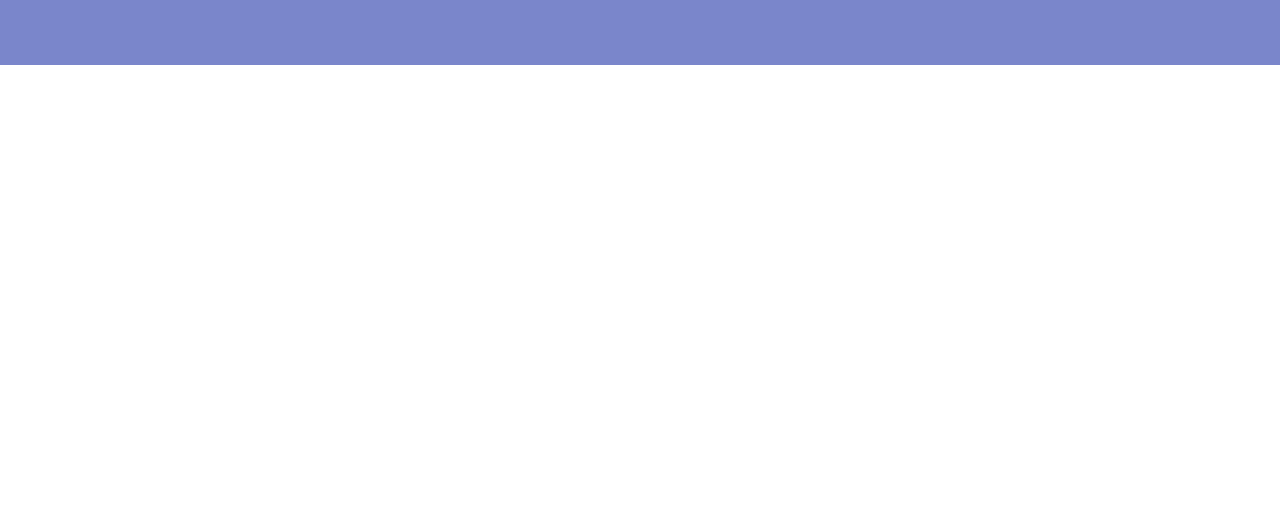
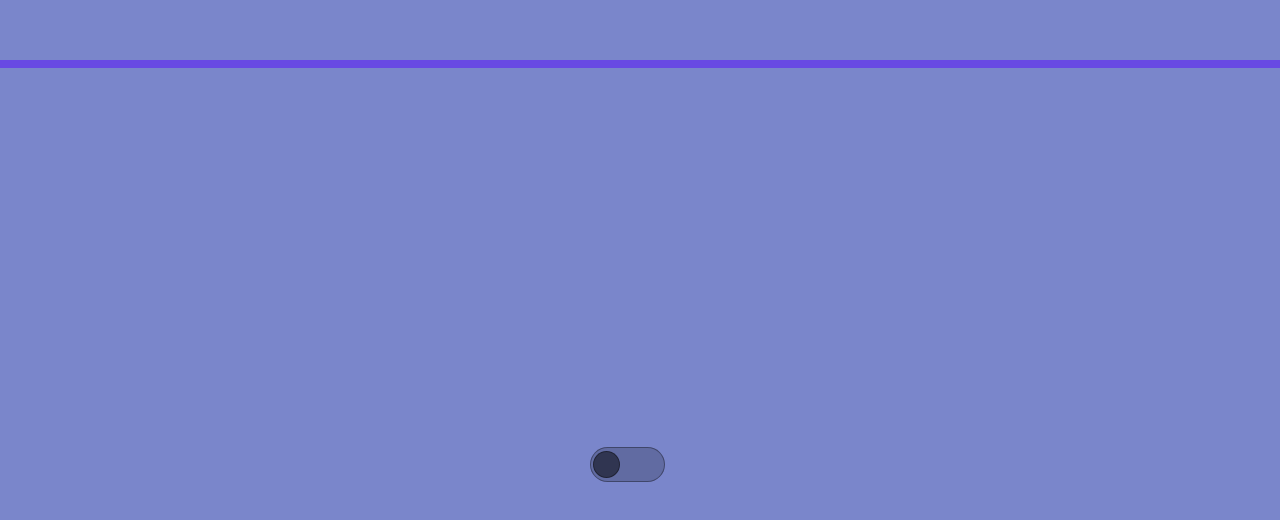
Before and after one commit to dgillen27/animation_collection, a React (Create React App) app: page / in a window 1280 px wide. Shown: the part 1540-2060 px from the top of the page. Before the commit the page ends 1605 px from the top, so only its background shows below. Built offline with nearby package versions, Linux system fonts and the light colour scheme.

Commit message:
toggle html css done, needs functionality. started input, needs major fix

```diff
--- a/src/App.css
+++ b/src/App.css
@@ -20,7 +20,8 @@
   position: absolute;
   top: 50%;
   left: 50%;
-  transform: translate(-50%, -50%)
+  transform: translate(-50%, -50%);
+  text-align: center;
 }
 
 .text-wrapper h1 {
@@ -165,12 +166,12 @@
 /* Buttons Page */
 
 .buttons-page {
-  height: 100vh;
+  height: 99vh;
   display: flex;
   justify-content: center;
   align-items: center;
   background-color: #7a86cb;
-  border-top: 5px solid #6849e3;
+  border-top: 1vh solid #6849e3;
 }
 
 button {
@@ -264,17 +265,129 @@ button:focus:after {
   top: 80px;
 }
 
+/* Input Page */
+
+.input-page {
+  background: #7a86cb;
+  display: flex;
+  justify-content: center;
+  align-items: center;
+  height: 99vh;
+  border-top: 1vh solid #6849E3;
+}
+
+#input {
+  background: #49517B;
+  border: 1px solid #24283D;
+  color: #E6E7F2;
+  height: 30px;
+  border-radius: 5px;
+  transition: 500ms;
+  padding: 5px;
+  font-family: 'Barlow', sans-serif;
+}
+
+#input:focus {
+  background: transparent;
+  outline: none;
+  border: 1px solid #0027FF;
+  color: #383E5E;
+}
+
+#input:focus:empty {
+  border-color: #0027FF;
+}
+
+label {
+  color: #E6E7F2;
+  position: relative;
+  /* top: 48vh; */
+  /* left: 45vw; */
+  transition: 500ms;
+  font-family: 'Barlow', sans-serif;
+  z-index: 5;
+}
+
+#input:focus + label {
+  /* top: 42vh; */
+  color: #0027FF;
+  background: #7a86cb;
+}
+
+#input:valid + label {
+  /* top: 42vh; */
+  color: #383E5E;
+  background: #7a86cb;
+}
+
+#input:valid {
+  background-color: transparent;
+}
+
+#input:focus:valid {
+  border: 1px solid #383E5E;
+}
+
+/* Toggle Page */
+
+.toggle-page {
+  height: 99vh;
+  background: #7a86cb;
+  display: flex;
+  justify-content: center;
+  align-items: center;
+  border-top: 1vh solid #6849E3;
+}
+
+input {
+  border: 1px solid rgba(0, 0, 0, 0.35);
+  width: 75px;
+  height: 35px;
+  background: rgba(0, 0, 0, 0.2);
+  border-radius: 40px;
+  user-appearence: none;
+  -webkit-appearance: none;
+}
+
+input:hover, #toggle-label:hover {
+  cursor: pointer;
+}
+
+input:checked + #toggle-label {
+  transform: translateX(40px);
+  background: #E6E7F2;
+  border: 1px solid #E6E7F2;
+}
+
+input:checked {
+  background: rgba(230, 231, 242, 0.15);
+}
+
+input:focus {
+  outline: none;
+}
+
+#toggle-label {
+  position: relative;
+  background: rgba(0, 0, 0, 0.5);
+  border: 1px solid rgba(0, 0, 0, 0.35);
+  height: 25px;
+  width: 25px;
+  border-radius: 50px;
+  right: 75px;
+  transition: transform 300ms;
+}
+
+label:focus {
+  left: 45vw;
+}
+
 @media only screen and (max-width: 880px) {
   .buttons-page {
     flex-direction: column;
   }
 
   .text-wrapper h1 {
-    position: relative;
-    color: #6849e3;
     font-size: 2rem;
-    transition: 300ms;
-    letter-spacing: 15px;
-    display: inline-block;
   }
 }
--- a/src/App.js
+++ b/src/App.js
@@ -3,7 +3,9 @@ import './App.css';
 import Title from './components/Title';
 import HamburgerMenu from './components/HamburgerMenu';
 import ButtonsPage from './components/ButtonsPage';
-import OpenMenu from './components/OpenMenu'
+import OpenMenu from './components/OpenMenu';
+import Input from './components/Input';
+import Toggle from './components/Toggle';
 
 class App extends Component {
   constructor() {
@@ -36,6 +38,8 @@ class App extends Component {
         <ButtonsPage />
         <OpenMenu
           menuToggle={menuToggle}/>
+        <Toggle />
+        {/*<Input />*/}
       </div>
     );
   }
--- /dev/null
+++ b/src/components/Input.jsx
@@ -0,0 +1,12 @@
+import React from 'react';
+
+function Input() {
+  return(
+    <div className="input-page">
+      <input id="input" name="input" type="text" required/>
+      <label for="input">Email Address</label>
+    </div>
+  )
+}
+
+export default Input;
--- a/src/components/OpenMenu.jsx
+++ b/src/components/OpenMenu.jsx
@@ -5,7 +5,7 @@ function OpenMenu(props) {
   return (
     <div className="open-menu" id={ menuToggle? "open" : "closed"}>
       <div className="menu-content">
-        <h2>HOVER ANIMATION</h2>
+        <h2>WELCOME/HOVER ANIMATION</h2>
         <h2>BUTTONS</h2>
       </div>
     </div>
--- /dev/null
+++ b/src/components/Toggle.jsx
@@ -0,0 +1,13 @@
+import React from 'react';
+
+function Toggle() {
+  return (
+    <div className="toggle-page">
+      <input id="toggle" name="toggle" type="checkbox"/>
+      <label id="toggle-label" for="toggle">
+      </label>
+    </div>
+  )
+}
+
+export default Toggle;
```
